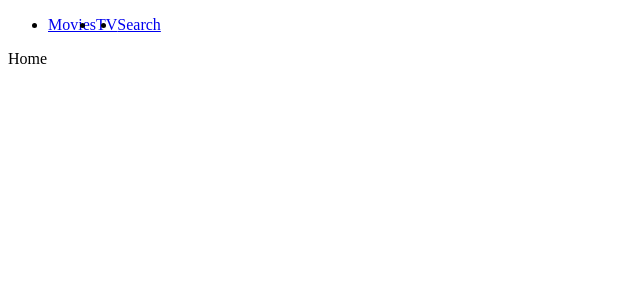
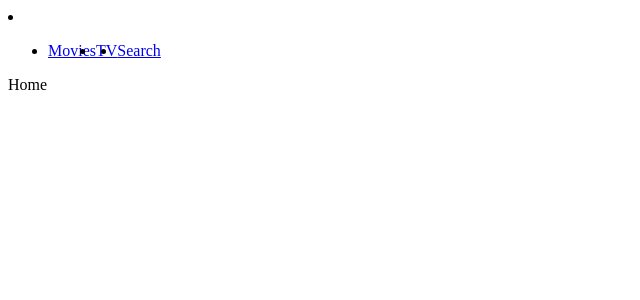
Before and after one commit to seongguk92/ReactExample, a React (Create React App) app in the folder nomflix/: page / in a window 1280 px wide. Shown: the top 300 px of the page, without its empty margins (0-640 px from the left). Built offline with nearby package versions, Linux system fonts and the light colour scheme; the HTML template or start-up script is replaced by a standard one.

Commit message:
#3.2 CSS in React part Three

```diff
--- a/nomflix/package.json
+++ b/nomflix/package.json
@@ -11,6 +11,7 @@
     "react-dom": "^17.0.2",
     "react-router-dom": "^5.3.0",
     "react-scripts": "4.0.3",
+    "styled-components": "^5.3.1",
     "web-vitals": "^1.0.1"
   },
   "scripts": {
--- a/nomflix/src/Components/App.js
+++ b/nomflix/src/Components/App.js
@@ -6,7 +6,6 @@ class App extends Component {
   render() {
     return (
       <>
-        <Header />
         <Router />
       </>
     );
--- a/nomflix/src/Components/Header/Header.js
+++ b/nomflix/src/Components/Header/Header.js
@@ -1,24 +1,38 @@
 import React from "react";
-import styles from "./Header.module.css";
+import { Link } from "react-router-dom";
+import styled from "styled-components";
+
+const Header = styled.li``
+
+const List = styled.ul`
+    display:flex;
+    &:hover{
+        background-color: blue;
+    }
+`;
+
+const Item = styled.li``
+
+const SLink = styled(Link)``;
 
 export default () => (
-    <header>
-        <ul className={styles.navList}>
-            <li>
-                <a href="/">
+    <Header>
+        <List>
+            <Item>
+                <SLink to="/">
                     Movies
-                </a>
-            </li>
-            <li>
-                <a href="/tv">
+                </SLink>
+            </Item>
+            <Item>
+                <SLink to="/tv">
                     TV
-                </a>
-            </li>
-            <li>
-                <a href="/search">
+                </SLink>
+            </Item>
+            <Item>
+                <SLink to="/search">
                     Search
-                </a>
-            </li>
-        </ul>
-    </header>
+                </SLink>
+            </Item>
+        </List>
+    </Header>
 );
--- a/nomflix/src/Components/Router.js
+++ b/nomflix/src/Components/Router.js
@@ -3,10 +3,13 @@ import { BrowserRouter as Router, Route, Redirect, Switch } from "react-router-d
 import Home from "Routes/Home";
 import TV from "Routes/TV";
 import Search from "Routes/Search";
+import Header from "./Header";
 
 //HashRouter
 export default () => (
     <Router>
+        <>
+            <Header />
             <Switch>
                 <Route path="/" exact component={Home} />
                 <Route path="/tv" exact component={TV} />
@@ -14,5 +17,6 @@ export default () => (
                 <Route path="/search" component={Search} />
                 <Redirect from="*" to="/" />
             </Switch>
+        </>
     </Router>
 );
```
Also changed, not shown: 1 other file (tests, documents, lock files or other folders). Lines whose indentation alone changed are shown as unchanged.
